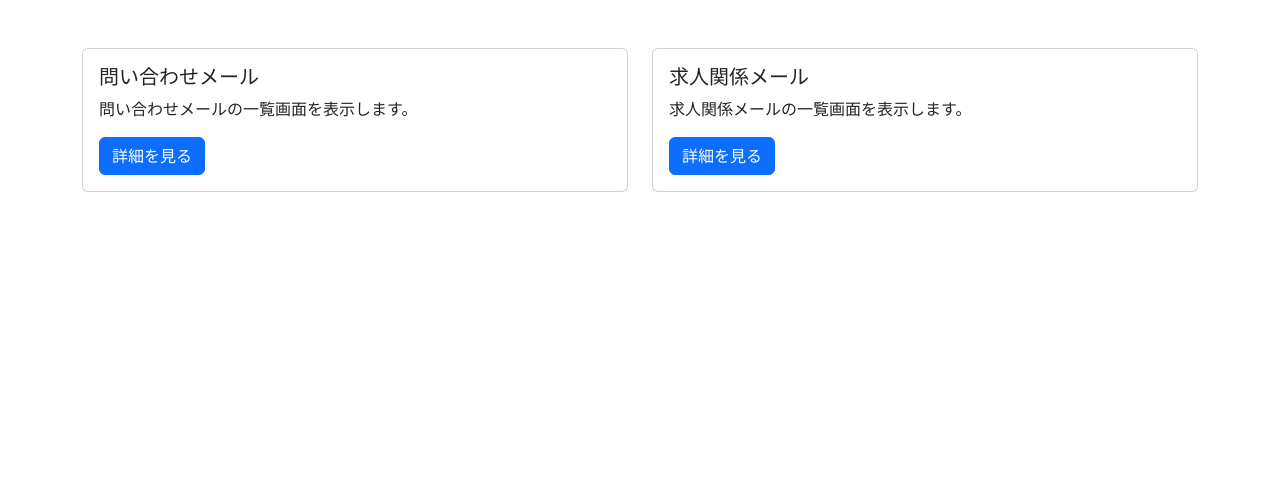
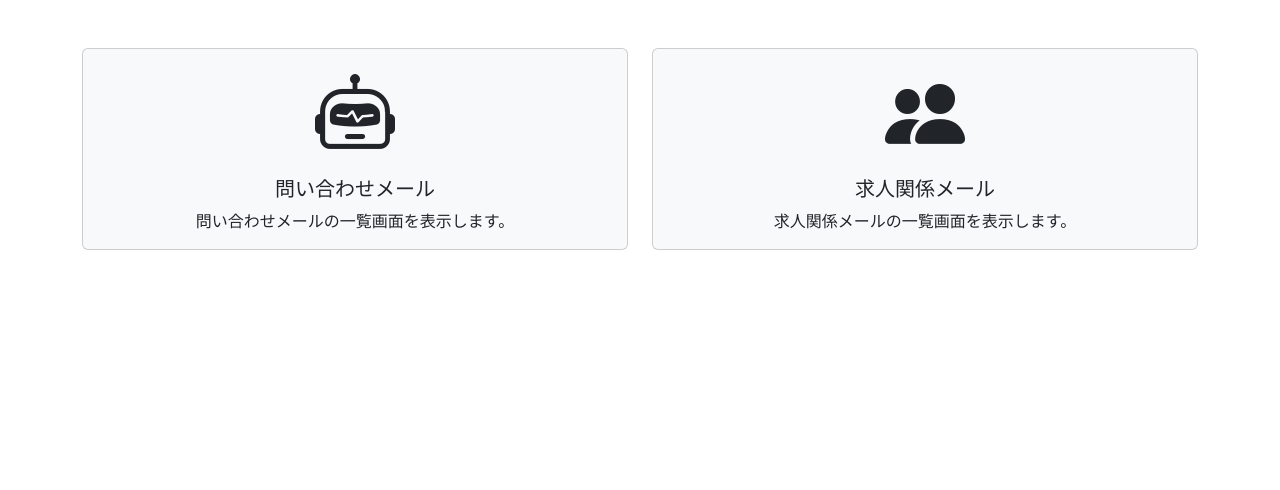
Before and after one commit to NJK-Labo/mailfilter, a Flask app: page / in a window 1280 px wide. Shown: the part 88-578 px from the top of the page. Run offline with Flask 3, Linux system fonts and the light colour scheme.

Commit message:
トップ画面を修正

```diff
--- /dev/null
+++ b/app/static/css/card.css
@@ -0,0 +1,9 @@
+/* 通常時のカードの背景色 */
+.card-for-link {
+    transition: background-color 0.3s ease; /* スムーズな色の変化 */
+}
+
+/* マウスがホバーしたときの背景色 */
+.card-for-link:hover {
+    background-color: #e1e9f1; /* ホバーカラー */
+}
--- a/app/templates/base.html
+++ b/app/templates/base.html
@@ -4,9 +4,10 @@
     <meta charset="UTF-8">
     <meta name="viewport" content="width=device-width, initial-scale=1.0">
     <title>{% block title %}MailFilter{% endblock %}</title>
-    <link rel="stylesheet" type='text/css' href="{{url_for('static', filename='style.css')}}">
+    <link rel="stylesheet" type='text/css' href="{{url_for('static', filename='css/style.css')}}">
     <link href="https://cdn.jsdelivr.net/npm/bootstrap@5.3.0/dist/css/bootstrap.min.css" rel="stylesheet" integrity="sha384-9ndCyUaIbzAi2FUVXJi0CjmCapSmO7SnpJef0486qhLnuZ2cdeRhO02iuK6FUUVM" crossorigin="anonymous">
     <link href="https://cdnjs.cloudflare.com/ajax/libs/bootstrap-icons/1.8.1/font/bootstrap-icons.min.css" rel="stylesheet">
+    {% block style %}{% endblock %}
 </head>
 
 <body>
--- a/app/templates/index.html
+++ b/app/templates/index.html
@@ -2,26 +2,35 @@
 
 {% block title %}MailFilter-Top{% endblock %}
 
+{% block style %}
+    <link rel="stylesheet" type='text/css' href="{{url_for('static', filename='css/card.css')}}">
+{% endblock %}
+
 {% block content %}
-    <!-- 内容部 -->
 <main class="container my-5">
     <div class="row">
+        <!-- 問い合わせメールカード -->
         <div class="col-md-6 mb-4">
-                <div class="card">
-                    <div class="card-body">
-                        <h5 class="card-title">問い合わせメール</h5>
+            <div class="card bg-light">
+                <a href="{{ url_for('list_contact_emails') }}" class="text-decoration-none text-dark card-for-link">
+                    <div class="card-body text-center">
+                        <i class="bi bi-robot display-1"></i>
+                        <h5 class="card-title mt-3">問い合わせメール</h5>
                         <p class="card-text">問い合わせメールの一覧画面を表示します。</p>
-                        <a href="{{ url_for('list_contact_emails') }}" class="btn btn-primary">詳細を見る</a>
+                    </div>
+                </a>
             </div>
         </div>
+        <!-- 求人関係メールカード -->
+        <div class="col-md-6 mb-4">
+            <div class="card bg-light">
+                <a href="{{ url_for('list_job_emails') }}" class="text-decoration-none text-dark card-for-link">
+                    <div class="card-body text-center">
+                        <i class="bi bi-people-fill display-1"></i>
+                        <h5 class="card-title mt-3">求人関係メール</h5>
+                        <p class="card-text">求人関係メールの一覧画面を表示します。</p>
                     </div>
-            <div class="col-md-6 mb-4">
-                <div class="card">
-                    <div class="card-body">
-                        <h5 class="card-title">求人関係メール</h5>
-                        <p class="card-text">求人関係メールの一覧画面を表示します。</p>
-                        <a href="{{ url_for('list_job_emails') }}" class="btn btn-primary">詳細を見る</a>
-                    </div>
+                </a>
             </div>
         </div>
     </div>
```
Also changed, not shown: app/static/css/style.css (renamed from app/static/style.css). Lines whose indentation alone changed are shown as unchanged.
